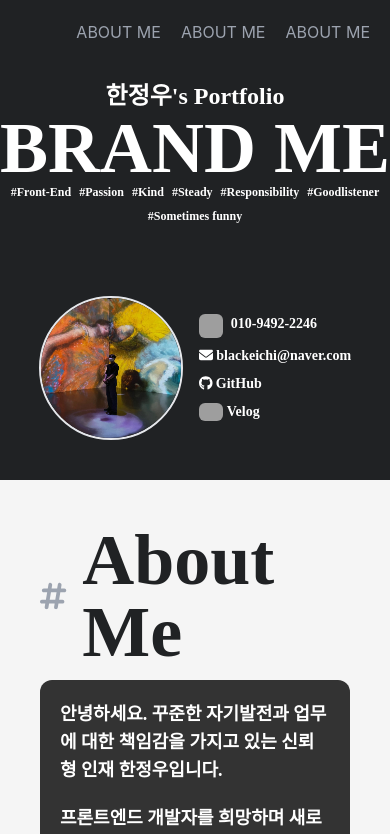
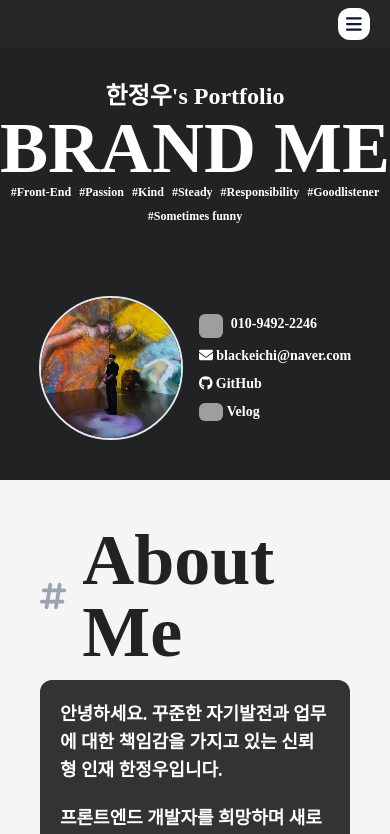
Before and after one commit to blackeichi/portfolio, a Next.js app: page / in a window 390 px wide. Shown: the top 834 px of the page. Built offline with nearby package versions, Linux system fonts and the light colour scheme; grey boxes are pictures that could not be loaded; a web font is replaced by a local one.

Commit message:
2022.12.09

```diff
--- a/components/Component/Menu.tsx
+++ b/components/Component/Menu.tsx
@@ -12,7 +12,9 @@ export const Menu = ({ to, text, scrolled }: TMenu) => {
     <div
       className={cls(
         "cursor-pointer",
-        scrolled ? "hover:text-red-400" : "hover:text-white"
+        scrolled
+          ? "hover:text-red-400"
+          : "hover:text-red-400 lg:hover:text-white"
       )}
     >
       <Link to={to} spy={true} smooth={true} duration={500}>
--- a/components/Container/AboutMe.tsx
+++ b/components/Container/AboutMe.tsx
@@ -9,7 +9,7 @@ export const AboutMe = () => {
       className="relative box-border flex min-h-screen w-full items-center justify-center gap-10 py-5"
       style={{ color: color.bgColor }}
     >
-      <div className="absolute top-5 left-5 hidden w-40 items-center justify-center opacity-50 sm:flex sm:w-96 lg:relative lg:opacity-100">
+      <div className="absolute top-20 left-10 hidden w-40 items-center justify-center opacity-50 sm:flex sm:w-96 lg:relative lg:opacity-100">
         <img className="w-full rounded-2xl" src="/Backimg.webp" />
         <div className="absolute aspect-square overflow-hidden rounded-full border-4 border-gray-300 sm:w-64 lg:w-3/4">
           <img className="w-full" src="/myPic.jpg" />
--- a/components/Container/FixedMenu.tsx
+++ b/components/Container/FixedMenu.tsx
@@ -7,7 +7,7 @@ import { color } from "../../styles/color";
 
 export const FixedMenu = ({ scrolled }: any) => {
   return (
-    <div className="fixed bottom-5 right-16 z-30 sm:bottom-7 sm:right-24">
+    <div className="fixed bottom-5 right-16 z-30 sm:bottom-6 sm:right-24">
       <Link to={"init"} spy={true} smooth={true} duration={500}>
         <motion.div
           initial={{ scale: 0 }}
@@ -15,7 +15,7 @@ export const FixedMenu = ({ scrolled }: any) => {
           transition={{ duration: 0.1 }}
           style={{ backgroundColor: color.whiteColor }}
           className={cls(
-            "flex h-10 w-10 cursor-pointer items-center justify-center rounded-2xl text-xl shadow-md shadow-gray-700 duration-200 hover:bg-gray-200 sm:h-14 sm:w-14 sm:rounded-3xl sm:text-3xl"
+            "flex h-10 w-10 cursor-pointer items-center justify-center rounded-full text-xl shadow-md duration-200 hover:bg-gray-200 sm:h-14 sm:w-14 sm:text-3xl"
           )}
         >
           <FontAwesomeIcon icon={faArrowUp} />
--- a/components/Container/Header.tsx
+++ b/components/Container/Header.tsx
@@ -1,21 +1,47 @@
+import { useState } from "react";
 import { color } from "../../styles/color";
 import { cls } from "../../utils/utils";
 import { Menu } from "../Component/Menu";
+import { motion } from "framer-motion";
+import { FontAwesomeIcon } from "@fortawesome/react-fontawesome";
+import { faBars } from "@fortawesome/free-solid-svg-icons";
 
 export const Header = ({ scrolled }: any) => {
+  const [open, setOpen] = useState(false);
   return (
     <div
       className={cls(
-        "fixed z-20 flex h-16 w-full items-center justify-end gap-5 px-5",
+        "fixed z-20 flex h-12 w-full items-center justify-end text-lg sm:h-16 lg:px-5",
         scrolled
-          ? "text-white shadow-sm shadow-gray-800"
-          : "text-gray-400 shadow-none"
+          ? "bg-zinc-800 text-white"
+          : "bg-zinc-800 text-white lg:bg-transparent lg:text-gray-400"
       )}
-      style={{ backgroundColor: scrolled ? "rgba(0,0,0,0.8)" : "transparent" }}
     >
-      <Menu to={"about"} text={"ABOUT ME"} scrolled={scrolled} />
-      <Menu to={"about"} text={"ABOUT ME"} scrolled={scrolled} />
-      <Menu to={"about"} text={"ABOUT ME"} scrolled={scrolled} />
+      <div className="hidden gap-5 lg:flex">
+        <Menu to={"about"} text={"ABOUT ME"} scrolled={scrolled} />
+        <Menu to={"about"} text={"ABOUT ME"} scrolled={scrolled} />
+        <Menu to={"about"} text={"ABOUT ME"} scrolled={scrolled} />
+      </div>
+      <div className="absolute top-0 z-20 flex h-12 w-full items-center justify-end bg-zinc-800 px-5 sm:h-16 lg:hidden">
+        <div
+          onClick={() => {
+            setOpen((prev) => !prev);
+          }}
+          className="flex aspect-square w-8 cursor-pointer items-center justify-center rounded-xl bg-white text-gray-900 hover:bg-gray-300 sm:w-10 sm:rounded-2xl"
+        >
+          <FontAwesomeIcon icon={faBars} />
+        </div>
+      </div>
+      <motion.div
+        initial={{ y: 0 }}
+        animate={{ y: open ? 0 : -200 }}
+        transition={{ duration: 0.3 }}
+        className="absolute top-12 left-0 z-10 flex w-full flex-col items-start justify-center gap-5 border-b-2 border-white bg-zinc-800 py-3 pl-5 sm:top-16 lg:hidden"
+      >
+        <Menu to={"about"} text={"ABOUT ME"} scrolled={scrolled} />
+        <Menu to={"about"} text={"ABOUT ME"} scrolled={scrolled} />
+        <Menu to={"about"} text={"ABOUT ME"} scrolled={scrolled} />
+      </motion.div>
     </div>
   );
 };
```
